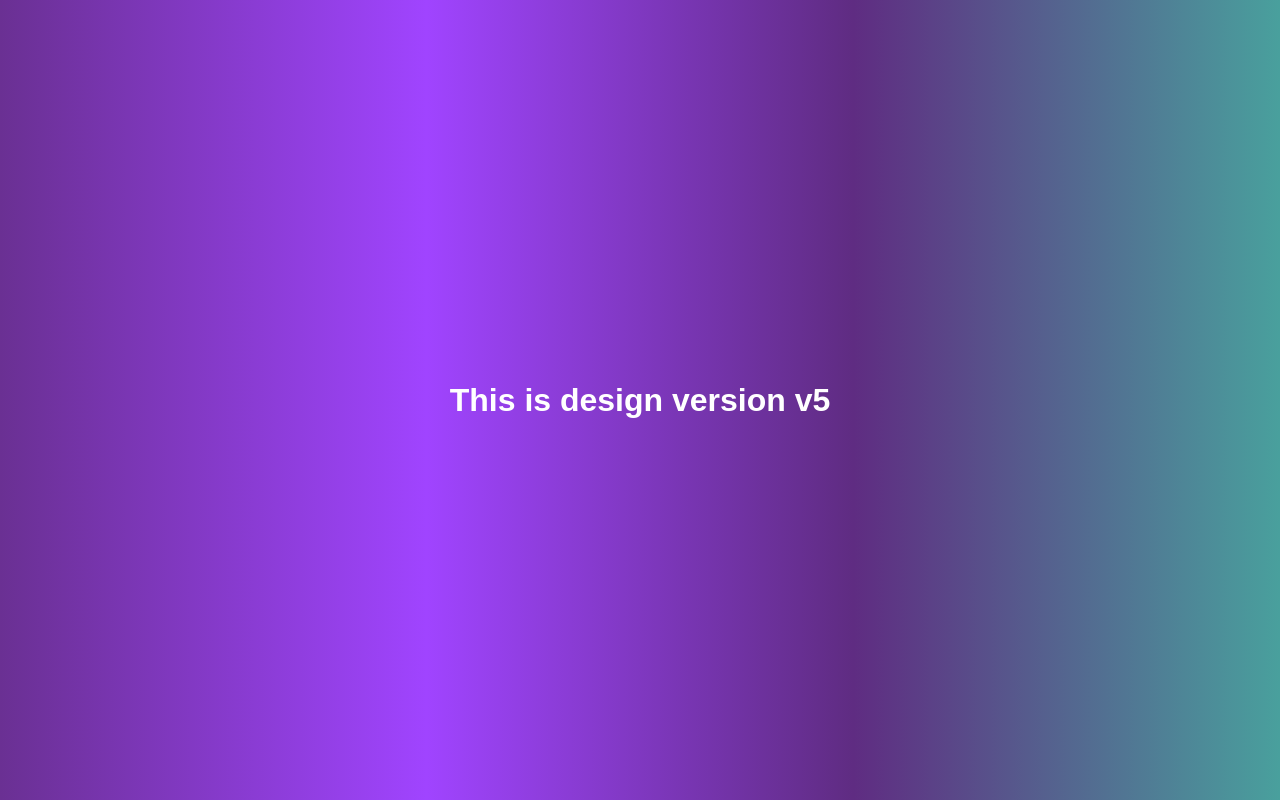
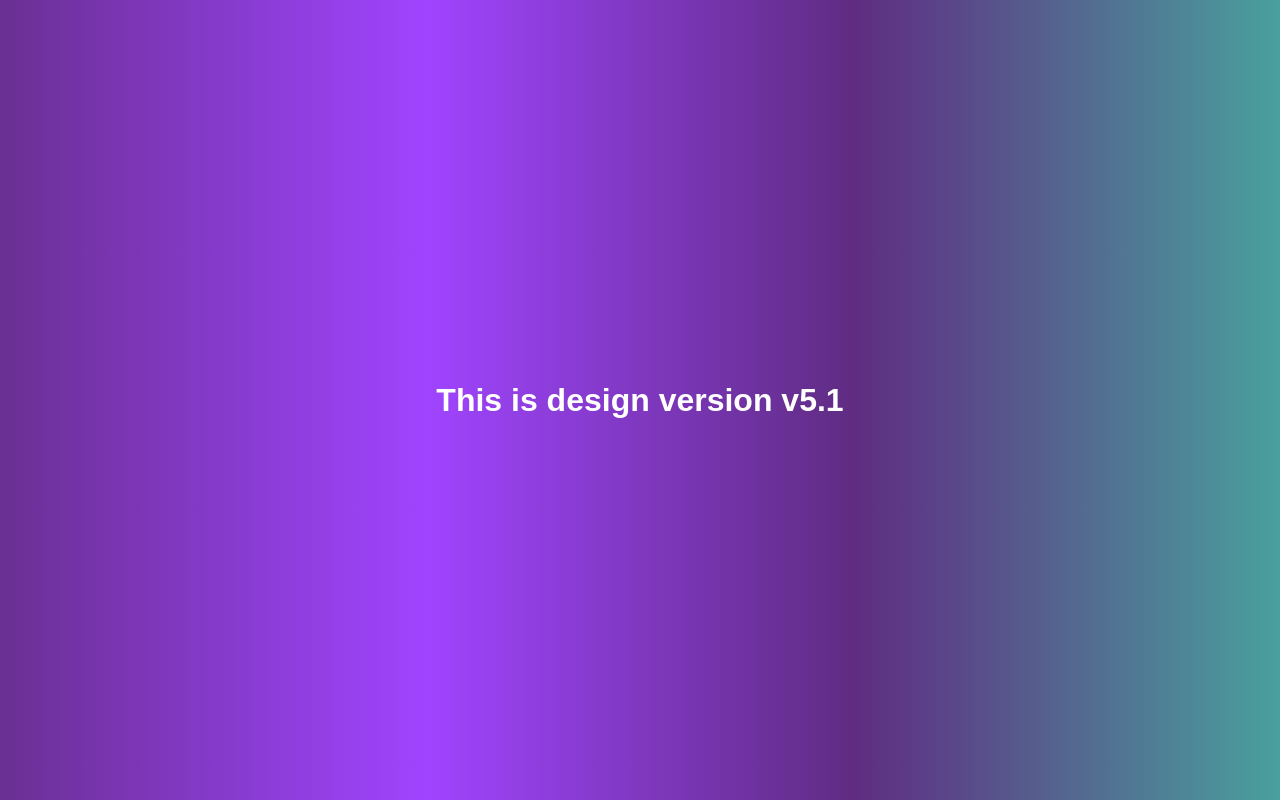
Before and after one commit to Hereakash/myrepo, a plain HTML site: page index.html in a window 1280 px wide. Drawn offline with Linux system fonts and the light colour scheme.

```diff
--- a/index.html
+++ b/index.html
@@ -7,6 +7,6 @@
     <title>Document</title>
 </head>
 <body>
-    <h1>This is design version v5</h1>
+    <h1>This is design version v5.1</h1>
 </body>
 </html>
```
